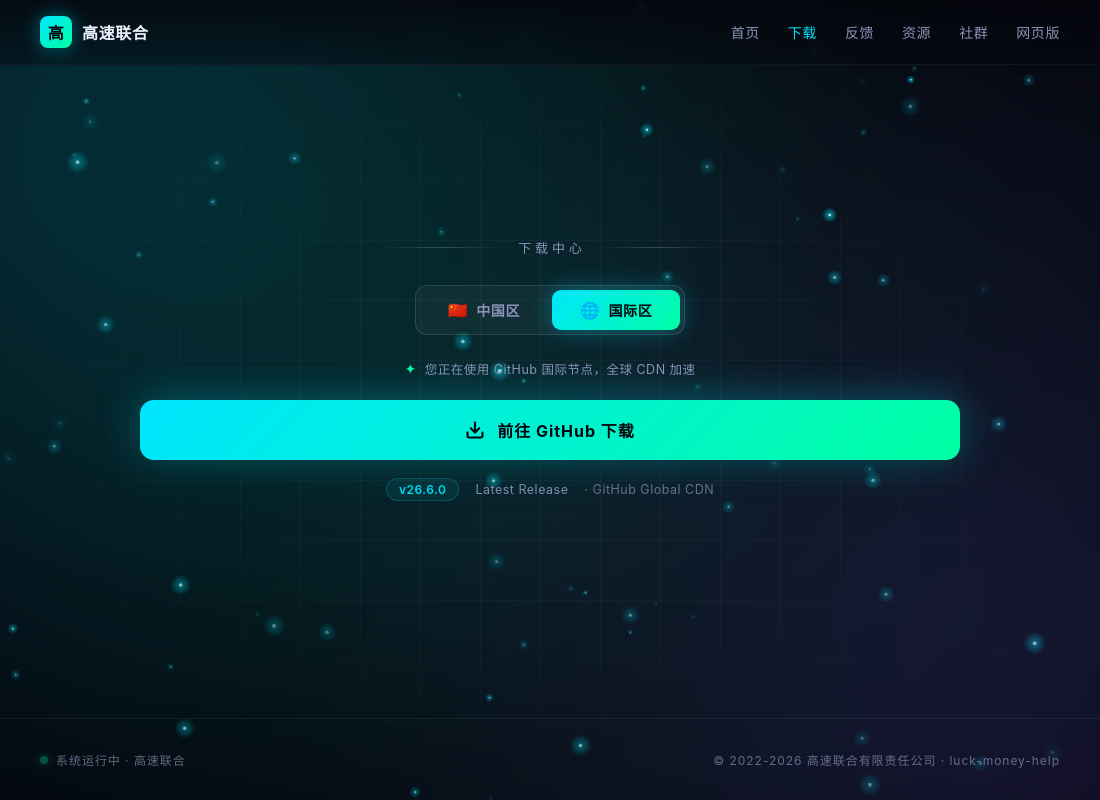
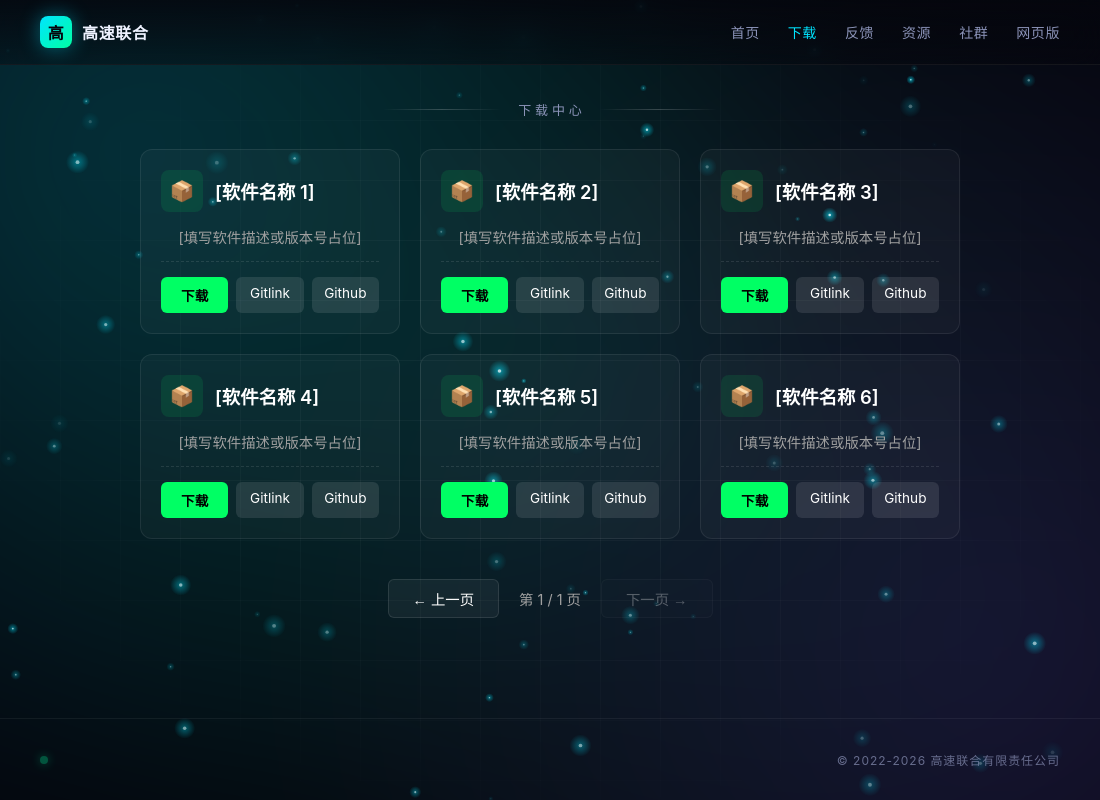
Before and after one commit to HighspeedUnion/luck-money-help, an Electron app: page website/download.html in a window 1100 px wide. Drawn offline with Linux system fonts and the light colour scheme.

Commit message:
Implement download grid layout and styles
Added download cards and pagination for software downloads.

```diff
--- a/website/download.html
+++ b/website/download.html
@@ -1,10 +1,135 @@
 <!DOCTYPE html>
 <html lang="zh-CN">
 <head>
+  <link rel="icon" type="image/png" href="logo.png">
   <meta charset="UTF-8">
   <meta name="viewport" content="width=device-width, initial-scale=1.0">
   <title>下载中心 | 高速联合</title>
   <link rel="stylesheet" href="style.css">
+
+  <!-- 这里补充了卡片和分页所需的样式，也可以移动到 style.css 中 -->
+  <style>
+    .download-grid {
+      display: grid;
+      grid-template-columns: repeat(3, 1fr); /* 桌面端每行3个，共6个 */
+      gap: 20px;
+      margin-top: 30px;
+    }
+    @media (max-width: 900px) {
+      .download-grid { grid-template-columns: repeat(2, 1fr); }
+    }
+    @media (max-width: 600px) {
+      .download-grid { grid-template-columns: 1fr; }
+    }
+
+    .download-card {
+      background: rgba(255, 255, 255, 0.03);
+      border: 1px solid rgba(255, 255, 255, 0.08);
+      border-radius: 12px;
+      padding: 20px;
+      display: flex;
+      flex-direction: column;
+      gap: 15px;
+      transition: all 0.3s ease;
+    }
+    .download-card:hover {
+      transform: translateY(-5px);
+      box-shadow: 0 10px 20px rgba(0, 255, 100, 0.1);
+      border-color: rgba(0, 255, 100, 0.3);
+    }
+
+    .card-header {
+      display: flex;
+      align-items: center;
+      gap: 12px;
+    }
+    .card-icon {
+      width: 42px;
+      height: 42px;
+      background: rgba(0, 255, 100, 0.1);
+      border-radius: 8px;
+      display: flex;
+      align-items: center;
+      justify-content: center;
+      font-size: 20px;
+    }
+    .card-title {
+      font-size: 1.15rem;
+      font-weight: 600;
+      color: #fff;
+    }
+    .card-desc {
+      color: #a0a0a0;
+      font-size: 0.9rem;
+      flex-grow: 1;
+      line-height: 1.5;
+      border-bottom: 1px dashed rgba(255, 255, 255, 0.1);
+      padding-bottom: 12px;
+    }
+    .card-actions {
+      display: flex;
+      gap: 8px;
+      flex-wrap: wrap;
+    }
+    .btn-primary {
+      flex: 1;
+      background: #00ff64;
+      color: #000;
+      text-align: center;
+      padding: 8px 10px;
+      border-radius: 6px;
+      text-decoration: none;
+      font-size: 0.85rem;
+      font-weight: bold;
+      transition: 0.2s;
+    }
+    .btn-primary:hover { background: #00cc50; }
+    .btn-secondary {
+      flex: 1;
+      background: rgba(255, 255, 255, 0.1);
+      color: #fff;
+      text-align: center;
+      padding: 8px 10px;
+      border-radius: 6px;
+      text-decoration: none;
+      font-size: 0.85rem;
+      transition: 0.2s;
+    }
+    .btn-secondary:hover { background: rgba(255, 255, 255, 0.2); }
+
+    /* 翻页控件 */
+    .pagination {
+      display: flex;
+      justify-content: center;
+      align-items: center;
+      gap: 20px;
+      margin-top: 40px;
+      padding-bottom: 20px;
+    }
+    .page-btn {
+      background: rgba(255, 255, 255, 0.05);
+      border: 1px solid rgba(255, 255, 255, 0.1);
+      color: #fff;
+      padding: 8px 24px;
+      border-radius: 6px;
+      cursor: pointer;
+      transition: 0.2s;
+      font-size: 0.9rem;
+    }
+    .page-btn:hover:not(:disabled) {
+      background: rgba(0, 255, 100, 0.2);
+      border-color: #00ff64;
+      color: #00ff64;
+    }
+    .page-btn:disabled {
+      opacity: 0.3;
+      cursor: not-allowed;
+    }
+    .page-info {
+      color: #a0a0a0;
+      font-size: 0.9rem;
+    }
+  </style>
 </head>
 <body>
   <div class="bg-glow"></div>
@@ -34,61 +159,116 @@
         <div class="line"></div>
       </div>
 
-      <div class="region-tabs">
-        <button class="region-tab" data-region="cn">
-          <span class="flag">🇨🇳</span> 中国区
-        </button>
-        <button class="region-tab" data-region="intl">
-          <span class="flag">🌐</span> 国际区
-        </button>
+      <!-- 6个卡片网格布局 -->
+      <div class="download-grid">
+
+        <!-- 卡片 1 -->
+        <div class="download-card">
+          <div class="card-header">
+            <!-- 预留图标：可以换成 img 标签或 emoji -->
+            <div class="card-icon">📦</div>
+            <!-- 填写软件名称 -->
+            <div class="card-title">[软件名称 1]</div>
+          </div>
+          <!-- 填写一句话简介或版本号 -->
+          <div class="card-desc">[填写软件描述或版本号占位]</div>
+          <div class="card-actions">
+            <!-- 填写对应的下载链接 href -->
+            <a href="#" class="btn-primary">下载</a>
+            <a href="#" class="btn-secondary">Gitlink</a>
+            <a href="#" class="btn-secondary">Github</a>
+          </div>
+        </div>
+
+        <!-- 卡片 2 -->
+        <div class="download-card">
+          <div class="card-header">
+            <div class="card-icon">📦</div>
+            <div class="card-title">[软件名称 2]</div>
+          </div>
+          <div class="card-desc">[填写软件描述或版本号占位]</div>
+          <div class="card-actions">
+            <a href="#" class="btn-primary">下载</a>
+            <a href="#" class="btn-secondary">Gitlink</a>
+            <a href="#" class="btn-secondary">Github</a>
+          </div>
+        </div>
+
+        <!-- 卡片 3 -->
+        <div class="download-card">
+          <div class="card-header">
+            <div class="card-icon">📦</div>
+            <div class="card-title">[软件名称 3]</div>
+          </div>
+          <div class="card-desc">[填写软件描述或版本号占位]</div>
+          <div class="card-actions">
+            <a href="#" class="btn-primary">下载</a>
+            <a href="#" class="btn-secondary">Gitlink</a>
+            <a href="#" class="btn-secondary">Github</a>
+          </div>
+        </div>
+
+        <!-- 卡片 4 -->
+        <div class="download-card">
+          <div class="card-header">
+            <div class="card-icon">📦</div>
+            <div class="card-title">[软件名称 4]</div>
+          </div>
+          <div class="card-desc">[填写软件描述或版本号占位]</div>
+          <div class="card-actions">
+            <a href="#" class="btn-primary">下载</a>
+            <a href="#" class="btn-secondary">Gitlink</a>
+            <a href="#" class="btn-secondary">Github</a>
+          </div>
+        </div>
+
+        <!-- 卡片 5 -->
+        <div class="download-card">
+          <div class="card-header">
+            <div class="card-icon">📦</div>
+            <div class="card-title">[软件名称 5]</div>
+          </div>
+          <div class="card-desc">[填写软件描述或版本号占位]</div>
+          <div class="card-actions">
+            <a href="#" class="btn-primary">下载</a>
+            <a href="#" class="btn-secondary">Gitlink</a>
+            <a href="#" class="btn-secondary">Github</a>
+          </div>
+        </div>
+
+        <!-- 卡片 6 -->
+        <div class="download-card">
+          <div class="card-header">
+            <div class="card-icon">📦</div>
+            <div class="card-title">[软件名称 6]</div>
+          </div>
+          <div class="card-desc">[填写软件描述或版本号占位]</div>
+          <div class="card-actions">
+            <a href="#" class="btn-primary">下载</a>
+            <a href="#" class="btn-secondary">Gitlink</a>
+            <a href="#" class="btn-secondary">Github</a>
+          </div>
+        </div>
+
       </div>
 
-      <div class="auto-tip" id="auto-tip">
-        <span class="spark">✦</span>
-        <span id="auto-tip-text">正在检测最佳下载节点…</span>
+      <!-- 上一页 / 下一页 控件 -->
+      <div class="pagination">
+        <button class="page-btn" id="prevPage">← 上一页</button>
+        <span class="page-info">第 1 / 1 页</span>
+        <button class="page-btn" id="nextPage" disabled>下一页 →</button>
       </div>
 
-      <div class="download-panel" id="panel-cn">
-        <a class="main-download" href="https://gitlink.org.cn/gaosuliansi/luck-money-help/releases" target="_blank" rel="noopener">
-          <svg width="20" height="20" viewBox="0 0 24 24" fill="none" stroke="currentColor" stroke-width="2.5" stroke-linecap="round" stroke-linejoin="round">
-            <path d="M21 15v4a2 2 0 0 1-2 2H5a2 2 0 0 1-2-2v-4"/>
-            <polyline points="7 10 12 15 17 10"/>
-            <line x1="12" y1="15" x2="12" y2="3"/>
-          </svg>
-          前往 GitLink 下载
-        </a>
-        <div class="version-info">
-          <span class="ver">v26.6.0</span>
-          <span>最新稳定版</span>
-          <span class="date">· 国内高速节点</span>
-        </div>
-      </div>
-
-      <div class="download-panel" id="panel-intl">
-        <a class="main-download" href="https://github.com/HighspeedUnion/luck-money-help/releases" target="_blank" rel="noopener">
-          <svg width="20" height="20" viewBox="0 0 24 24" fill="none" stroke="currentColor" stroke-width="2.5" stroke-linecap="round" stroke-linejoin="round">
-            <path d="M21 15v4a2 2 0 0 1-2 2H5a2 2 0 0 1-2-2v-4"/>
-            <polyline points="7 10 12 15 17 10"/>
-            <line x1="12" y1="15" x2="12" y2="3"/>
-          </svg>
-          前往 GitHub 下载
-        </a>
-        <div class="version-info">
-          <span class="ver">v26.6.0</span>
-          <span>Latest Release</span>
-          <span class="date">· GitHub Global CDN</span>
-        </div>
-      </div>
     </section>
   </main>
 
   <footer class="footer">
     <div class="left">
       <span class="lamp"></span>
-      系统运行中 · 高速联合
+
     </div>
     <div class="right">
-      &copy; 2022-2026 高速联合有限责任公司 · luck-money-help
+      &copy; 2022-2026 高速联合有限责任公司
     </div>
   </footer>
 
```
